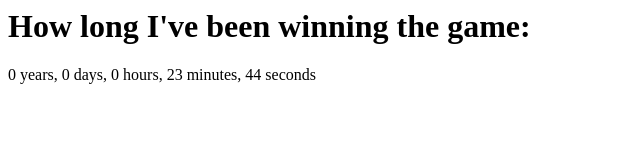
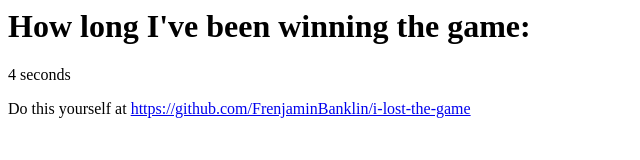
Before and after one commit to FrenjaminBanklin/i-lost-the-game, a website: page docs/index.html in a window 1280 px wide. Shown: the whole page, without its empty margins (0-640 px from the left). Drawn offline with Linux system fonts and the light colour scheme.

Commit message:
I lost the game.

```diff
--- a/docs/index.html
+++ b/docs/index.html
@@ -7,5 +7,9 @@
 	<body>
 		<h1>How long I've been winning the game:</h1>
 		<div id='gameCounter'></div>
+		<p>
+			Do this yourself at
+			<a href='https://github.com/FrenjaminBanklin/i-lost-the-game'>https://github.com/FrenjaminBanklin/i-lost-the-game</a>
+		</p>
 	</body>
 </html>
--- a/docs/index.js
+++ b/docs/index.js
@@ -5,28 +5,40 @@ setInterval(function() {
 	counter.innerHTML = timeSince()
 }, 1000);
 
+function addToString(string, value, label) {
+	if(string != '') string += ', ';
+	return string + value + ' ' + label;
+}
+
 function timeSince() {
 	var now = new Date();
 		// get total seconds between the times
 	var delta = Math.abs(now.getTime() - LAST_WIN) / 1000;
 
+	var string = '';
+
 	var years = Math.floor(delta / 31536000);
 	delta -= years * 31536000;
+	if(years > 0) string = addToString(string, years, 'years');
 
 	// calculate (and subtract) whole days
 	var days = Math.floor(delta / 86400) % 365;
 	delta -= days * 86400;
+	if(days > 0) string = addToString(string, days, 'days');
 
 	// calculate (and subtract) whole hours
 	var hours = Math.floor(delta / 3600) % 24;
 	delta -= hours * 3600;
+	if(hours > 0) string = addToString(string, hours, 'hours');
 
 	// calculate (and subtract) whole minutes
 	var minutes = Math.floor(delta / 60) % 60;
 	delta -= minutes * 60;
+	if(minutes > 0) string = addToString(string, minutes, 'minutes');
 
 	// what's left is seconds
-	var seconds = Math.floor(delta % 60);  // in theory the modulus is not required
+	var seconds = Math.floor(delta);  // in theory the modulus is not required
+	if(seconds > 0) string = addToString(string, seconds, 'seconds');
 
-	return years + ' years, ' + days + ' days, ' + hours + ' hours, ' + minutes + ' minutes, ' + seconds + ' seconds';
+	return string;
 }
--- a/docs/time.js
+++ b/docs/time.js
@@ -1 +1 @@
-var LAST_WIN = 1581361122025;
+var LAST_WIN = 1581362542910;
```
